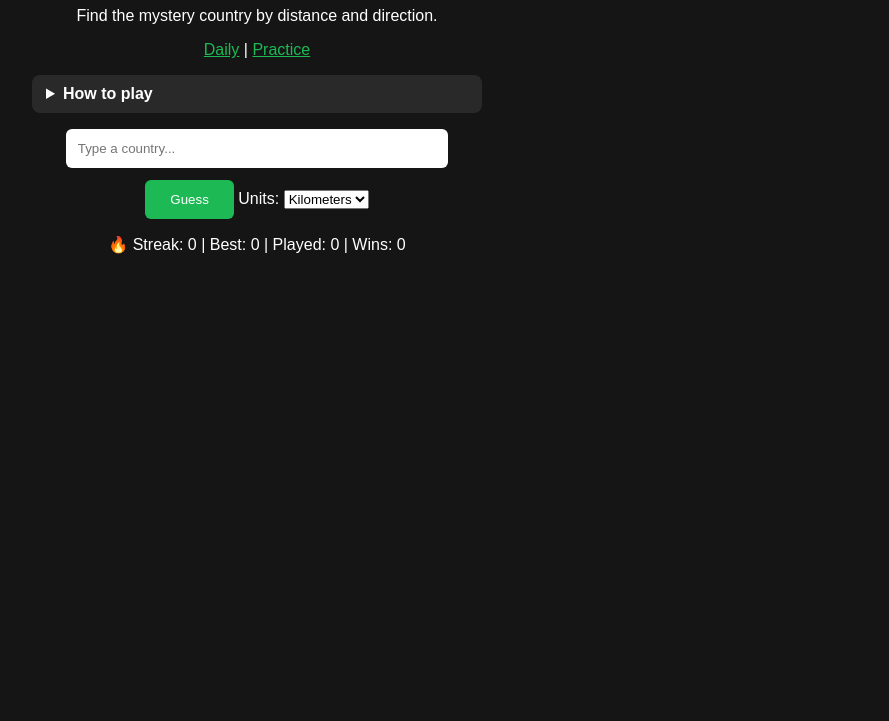
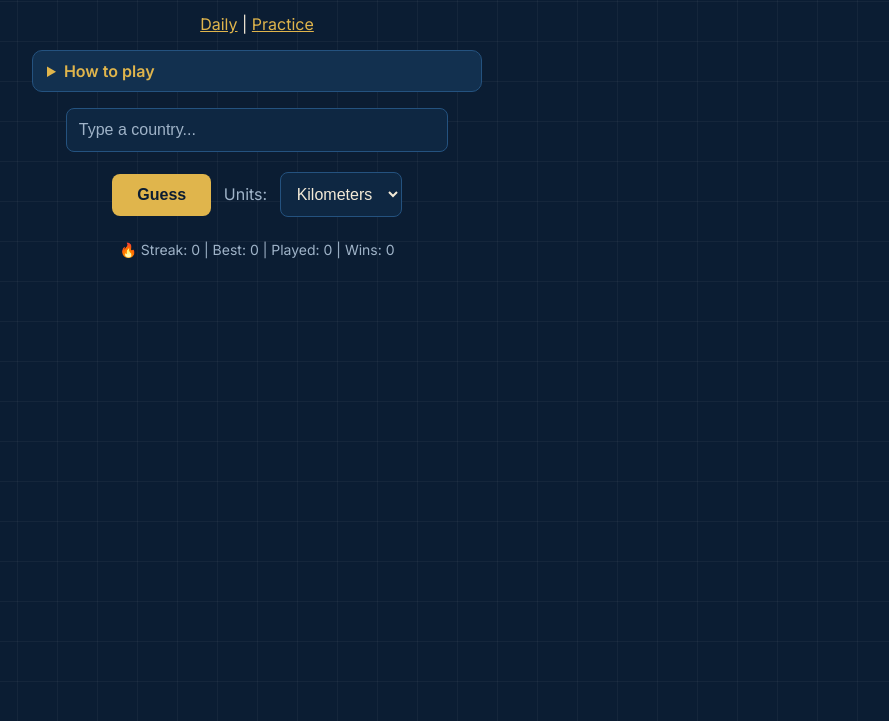
Before and after one commit to mackzolle/Bearings, a plain HTML site: page index.html in a window 1280 px wide. Shown: the part 119-840 px from the top of the page, without its empty margins (383-1272 px from the left). Before the commit the page ends 800 px from the top, so only its background shows below. Drawn offline with nearby package versions, Linux system fonts and the light colour scheme.

Commit message:
new css styles

```diff
--- a/style.css
+++ b/style.css
@@ -1,45 +1,130 @@
+:root {
+    --bg: #0b1d33;
+    --card: #12304f;
+    --field: #0e2742;
+    --border: #24527f;
+    --text: #f3ead7;
+    --muted: #9fb3c8;
+    --accent: #e0b54c;
+    --accent-hover: #f0c964;
+    --good: #5fd38d;
+    --bad: #ef6f6c;
+}
+
 body {
-    background-color: #151515;
-    color: white;
-    font-family: Arial, sans-serif;
+    margin: 0;
+    min-height: 100vh;
+    background-color: var(--bg);
+    background-image:
+        linear-gradient(rgba(255, 255, 255, 0.04) 1px, transparent 1px),
+        linear-gradient(90deg, rgba(255, 255, 255, 0.04) 1px, transparent 1px);
+    background-size: 40px 40px;
+    color: var(--text);
+    font-family: "Inter", Arial, sans-serif;
     text-align: center;
 }
 
 .game-container {
     width: 90%;
     max-width: 450px;
-    margin: 60px auto;
+    margin: 40px auto;
 }
 
 h1 {
-    font-size: 36px;
-    letter-spacing: 3px;
+    font-family: "Playfair Display", Georgia, serif;
+    font-size: 40px;
+    letter-spacing: 2px;
+    color: var(--accent);
+    margin-bottom: 4px;
 }
+
+.tagline {
+    color: var(--muted);
+    margin-top: 0;
+}
+
+.mode-links a {
+    color: var(--accent);
+}
+
+input,
+select {
+    padding: 12px;
+    border-radius: 8px;
+    border: 1px solid var(--border);
+    background-color: var(--field);
+    color: var(--text);
+    font-size: 16px;
+    box-sizing: border-box;
+}
+
 input {
     display: block;
     width: 85%;
-    padding: 12px;
     margin: 12px auto;
-    border-radius: 6px;
-    border: none;
-    box-sizing: border-box;
+}
+
+select {
+    display: inline-block;
+    margin: 8px;
+}
+
+input::placeholder {
+    color: var(--muted);
+}
+
+input:focus,
+select:focus {
+    outline: 2px solid var(--accent);
+    outline-offset: 1px;
+}
+
+label {
+    color: var(--muted);
 }
 
 button {
     padding: 12px 25px;
-    background-color: #1db954;
-    color: white;
+    background-color: var(--accent);
+    color: var(--bg);
     border: none;
-    border-radius: 6px;
+    border-radius: 8px;
+    font-size: 16px;
+    font-weight: 600;
     cursor: pointer;
+    margin: 8px;
 }
 
 button:hover {
-    background-color: #169c46;
+    background-color: var(--accent-hover);
 }
+
+button:disabled,
+input:disabled {
+    opacity: 0.5;
+    cursor: not-allowed;
+}
+
+.how-to-play {
+    background-color: var(--card);
+    border: 1px solid var(--border);
+    border-radius: 10px;
+    padding: 10px 14px;
+    margin: 16px 0;
+    text-align: left;
+}
+
+.how-to-play summary {
+    cursor: pointer;
+    font-weight: 600;
+    color: var(--accent);
+}
+
 .guess-row {
-    background-color: #292929;
-    border-radius: 8px;
+    background-color: var(--card);
+    border: 1px solid var(--border);
+    border-left: 4px solid var(--accent);
+    border-radius: 10px;
     padding: 12px;
     margin: 10px 0;
     display: flex;
@@ -57,44 +142,25 @@ button:hover {
 }
 
 .match {
-    color: #1db954;
+    color: var(--good);
 }
 
 .miss {
-    color: #e5534b;
+    color: var(--bad);
 }
 
-button:disabled,
-input:disabled {
-    opacity: 0.5;
-    cursor: not-allowed;
-}
-#shareMessage {
-    white-space: pre-line;
-}
-.how-to-play {
-    background-color: #292929;
-    border-radius: 8px;
-    padding: 10px 14px;
-    margin: 16px 0;
-    text-align: left;
-}
-
-.how-to-play summary {
-    cursor: pointer;
-    font-weight: bold;
-}
-@media (max-width: 480px) {
-    h1 {
-        font-size: 28px;
-    }
-}
 #reveal {
     display: none;
-    background-color: #292929;
+    background-color: var(--card);
+    border: 1px solid var(--accent);
     border-radius: 12px;
     padding: 12px;
     margin: 16px 0;
+}
+
+#reveal h2 {
+    font-family: "Playfair Display", Georgia, serif;
+    color: var(--accent);
 }
 
 #reveal h2,
@@ -102,6 +168,18 @@ input:disabled {
     margin: 6px 0;
 }
 
-.mode-links a {
-    color: #1db954;
+#stats,
+#countdown {
+    color: var(--muted);
+    font-size: 14px;
 }
+
+#shareMessage {
+    white-space: pre-line;
+}
+
+@media (max-width: 480px) {
+    h1 {
+        font-size: 30px;
+    }
+}
```
